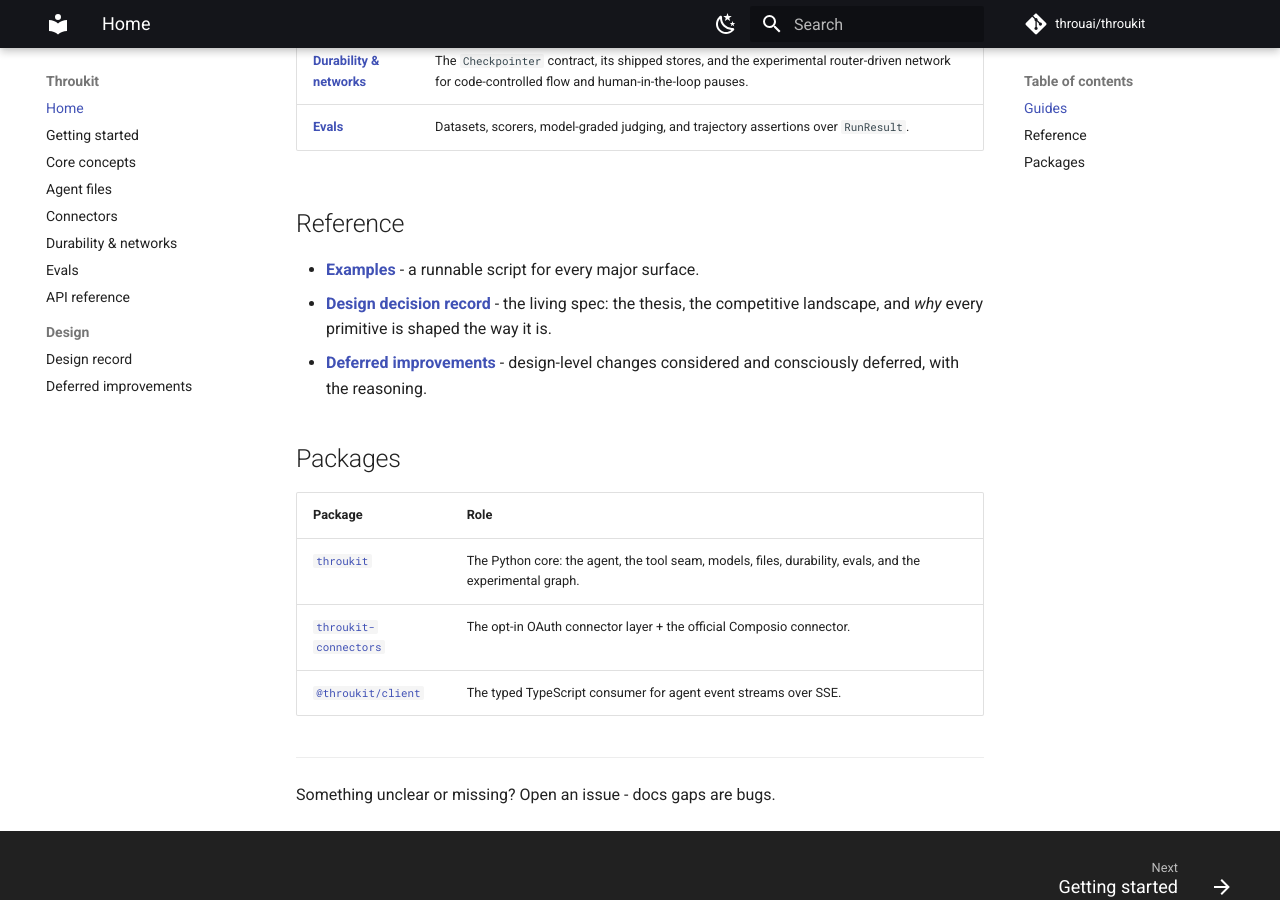
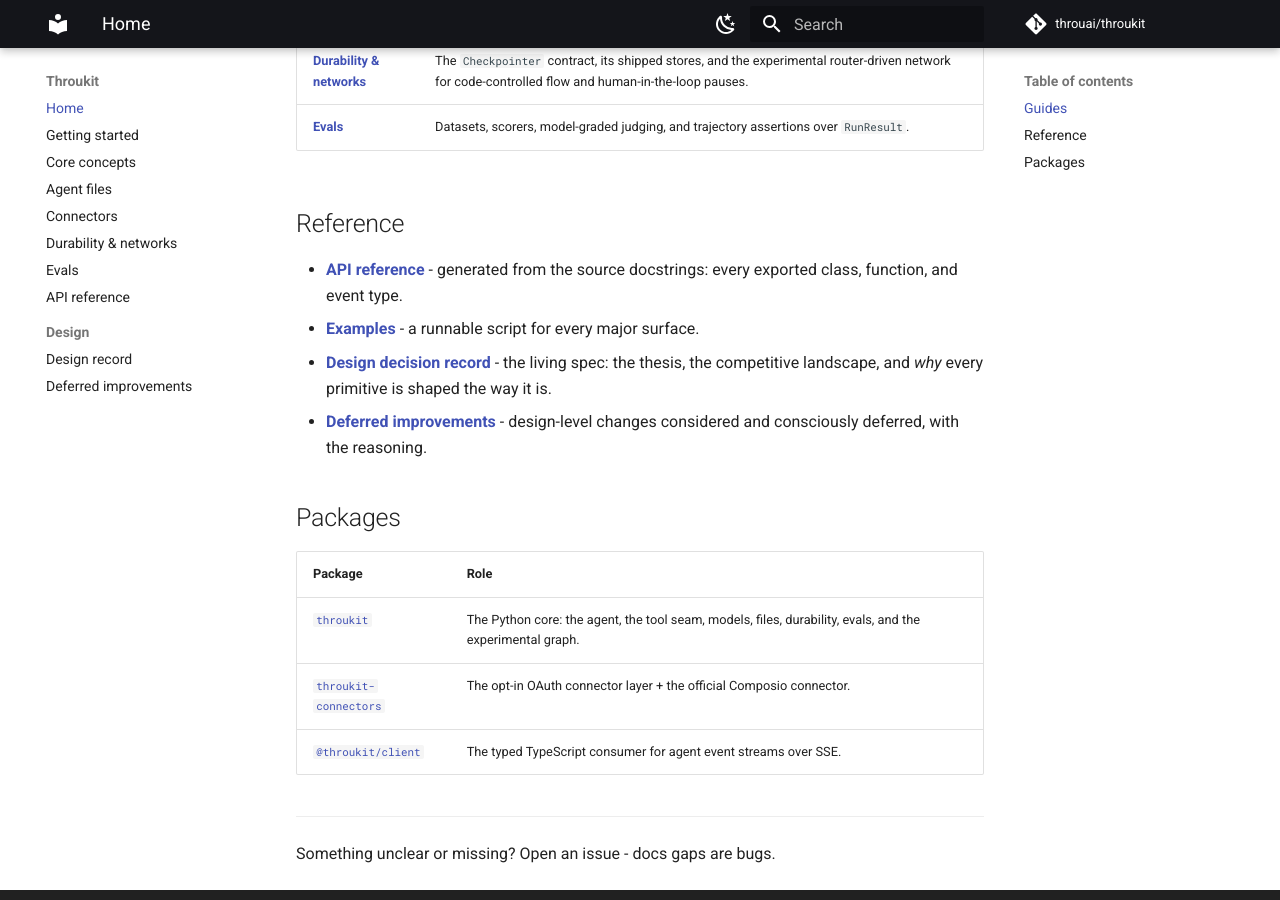
Before and after one commit to eeshankulk1/shankit, an MkDocs documentation site: the page built from docs/README.md, in a window 1280 px wide and 900 px high, scrolled down 660 px. Built offline with MkDocs 1.6.1 and Material for MkDocs 9.7.7, drawn with Linux system fonts in a browser that asks for light colours; comment, search, counter and statistics services are not loaded.

Commit message:
fix: release version gate, docs triggers, review fixes
- release.yml: a tag that mismatched any package version now fails the
  check job (the old && chain only failed on the last test)
- docs.yml: build when pyproject.toml or uv.lock change
- CONTRIBUTING: one command to serve the docs site
- connectors README: absolute docs link so it works on PyPI
- docs index lists the API reference; stray </content> lines removed
- worklog entry

Co-Authored-By: Claude Opus 5.5 <noreply@anthropic.com>

```diff
--- a/docs/README.md
+++ b/docs/README.md
@@ -21,6 +21,8 @@ reference you can reach for when you need it.
 
 ## Reference
 
+- **[API reference](reference.md)** - generated from the source docstrings:
+  every exported class, function, and event type.
 - **[Examples](https://github.com/throuai/throukit/tree/main/examples)** - a runnable script for every major surface.
 - **[Design decision record](design.md)** - the living spec: the thesis, the
   competitive landscape, and _why_ every primitive is shaped the way it is.
@@ -38,4 +40,3 @@ reference you can reach for when you need it.
 ---
 
 Something unclear or missing? Open an issue - docs gaps are bugs.
-</content>
--- /dev/null
+++ b/docs/worklog/2026-10/2026-10-29-refactor-shankit-rename-and-polish.json
@@ -0,0 +1 @@
+{"date": "2026-10-29", "project": "shankit", "summary": "Renamed shankit to Throukit (packages, imports, errors, span names, npm client) and added a public-facing polish: new README, Zensical docs site, changelog, tag-driven PyPI/npm release workflow and community files.", "pr": 23, "why": "The framework is mature enough to publish under Throu, Inc. as a user-facing open-source project."}
```
Also changed, not shown: CONTRIBUTING.md (+1 -3 lines), docs/concepts.md (+0 -1 lines), docs/durability.md (+0 -1 lines), docs/file-first.md (+0 -1 lines), docs/getting-started.md (+0 -1 lines), packages/throukit-connectors/README.md (+1 -1 lines), 2 other files.
